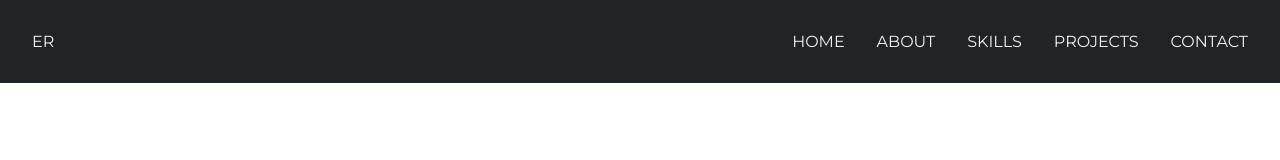
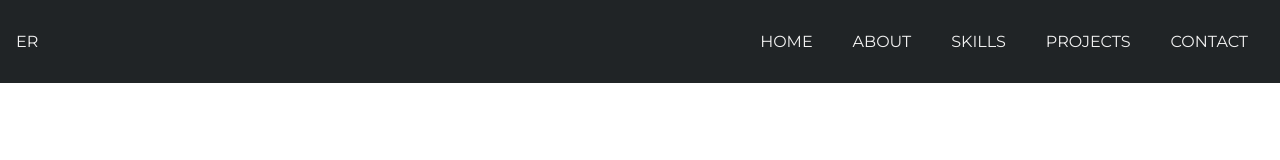
Before and after one commit to joseralarcon/Portfolio, a plain HTML site: page index.html in a window 1280 px wide. Drawn offline with Linux system fonts and the light colour scheme.

Commit message:
Menu link modification

```diff
--- a/assets/css/style.css
+++ b/assets/css/style.css
@@ -21,7 +21,7 @@ body {
 
 .menu {
   display: grid;
-  padding: 1em;
+  padding: var(--menu-padding);
   grid-template-columns: var(--menu-template);
   background-color: var(--menu-background);
   color: var(--menu-color);
@@ -30,16 +30,19 @@ body {
 .menu__items {
   display: grid;
   grid-template-columns: var(--menu-items-template);
+  column-gap: 0.5em;
   text-align: center;
   text-transform: uppercase;
 }
 
-.menu__logo,
-.menu__item {
-  padding: var(--menu-padding);
+.menu__logo {
+  display: flex;
+  align-items: center;
 }
 
 .menu__link {
+  display: block;
+  padding: var(--menu-padding);
   text-decoration: none;
   color: var(--menu-color);
 }
```
